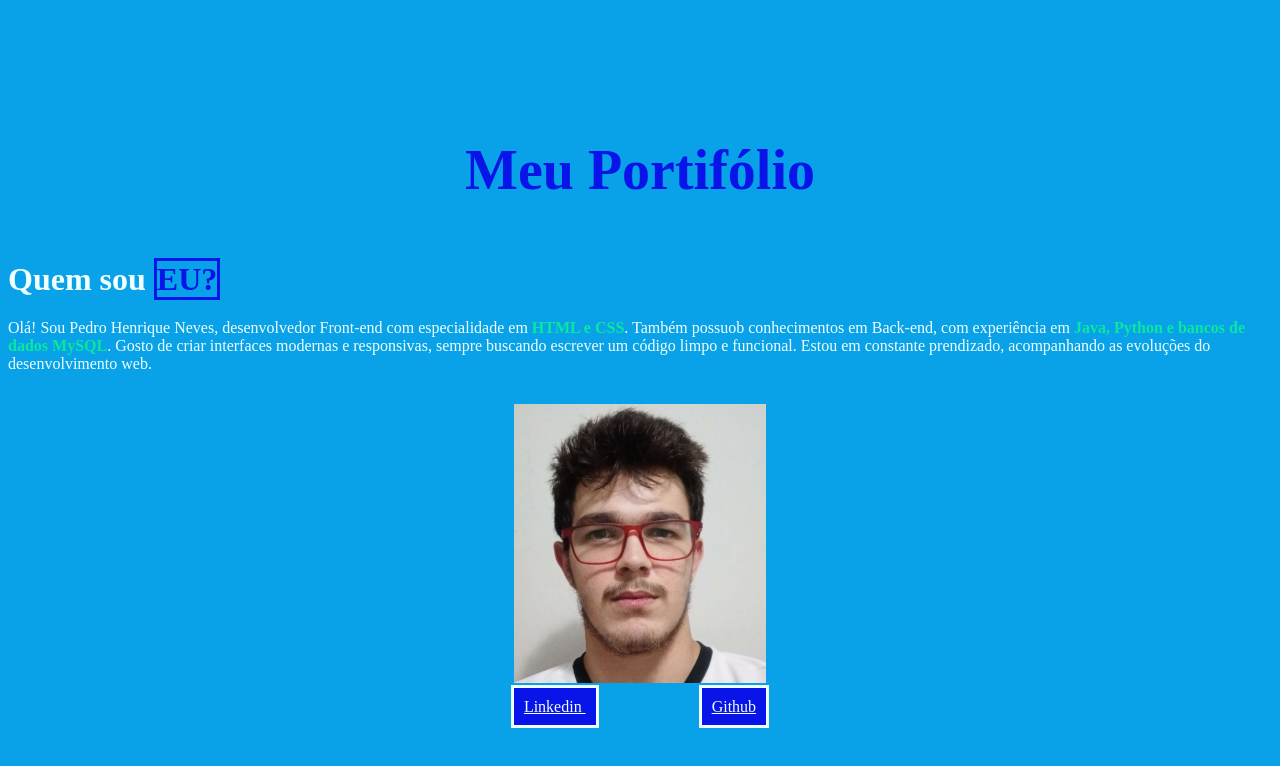
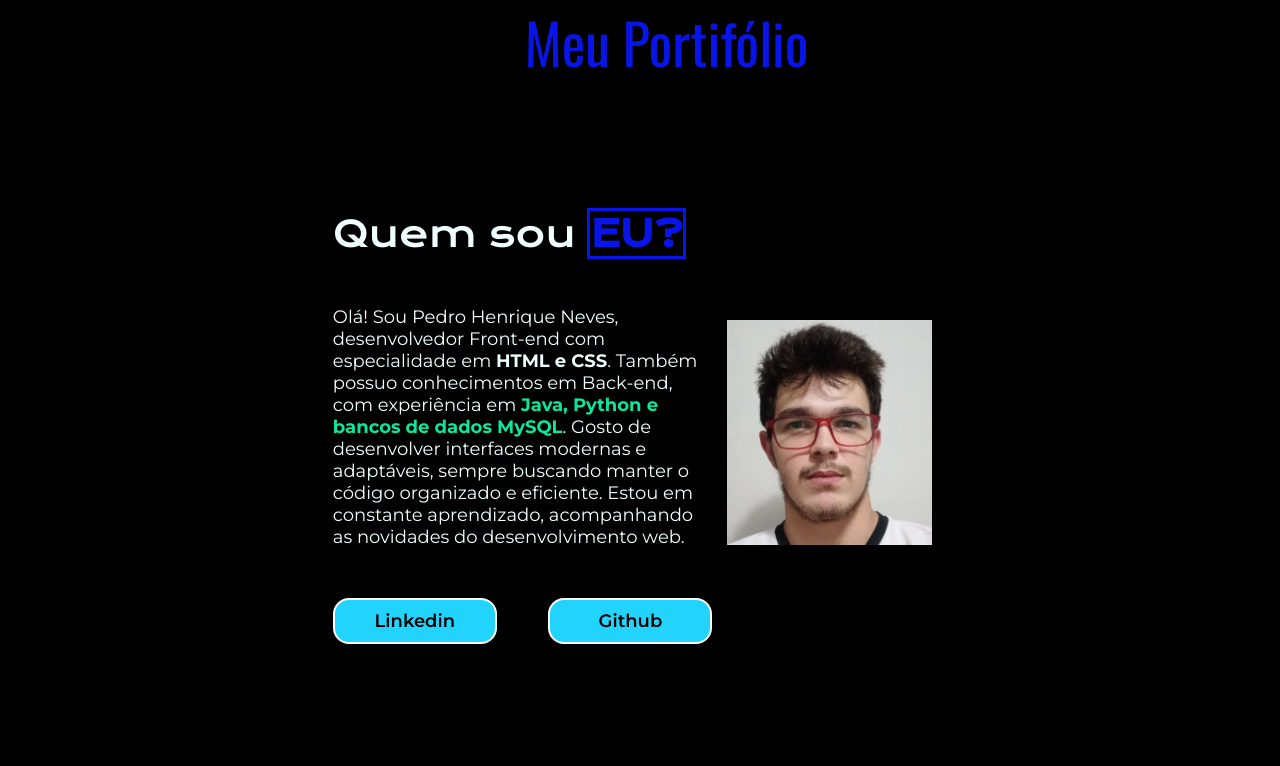
Before and after one commit to PedroHNeves1505/Portifolio, a plain HTML site: page index.html in a window 1280 px wide. Drawn offline with nearby package versions, Linux system fonts and the light colour scheme.

Commit message:
atualiza portifolio

```diff
--- a/index.html
+++ b/index.html
@@ -12,20 +12,22 @@
 
 <body class="container">
     <header>
-        <h1 class="portifolio"> Meu Portifólio </h1>
+        <h1 class="container__titulo"> Meu Portifólio </h1>
     </header>
 
-    <main>
-        <h1 class="titulotexto"> Quem sou <strong class="titulotextostrong">EU?</strong> </h1>
-        <p> Olá! Sou Pedro Henrique Neves, desenvolvedor Front-end com especialidade em <strong class="habilidades">HTML e CSS</strong>. Também possuob conhecimentos em Back-end, com experiência em <strong class="habilidades">Java, Python e bancos de dados MySQL</strong>. Gosto de criar interfaces modernas e responsivas, sempre buscando escrever um código limpo e funcional. Estou em constante
-        prendizado, acompanhando as evoluções do desenvolvimento web.
-        </p>
-        <img class="foto"  src="./Imagens/InShot_20250522_202120206.jpg" alt="Minha foto">
+    <main class="apresentacao">
+        <section class="apresentacao__conteudo">
+            <h1 class="apresentacao__conteudo__titulo"> Quem sou <strong class="apresentacao__conteudo__titulo__strong">EU?</strong> </h1>
+            <p class="apresentacao__conteudo__texto"> Olá! Sou Pedro Henrique Neves, desenvolvedor Front-end com especialidade em <strong class="habilidades">HTML e CSS</strong>. Também possuo conhecimentos em Back-end, com experiência em <strong class="apresentacao__conteudo__texto__habilidades">Java, Python e bancos de dados MySQL</strong>. Gosto de desenvolver interfaces modernas e adaptáveis, sempre buscando manter o código organizado e eficiente. Estou em constante aprendizado, acompanhando as novidades do desenvolvimento web.</p>
+            <div class="apresentacao__links">
+                <a  class="apresentacao__links__link"  href="https://www.linkedin.com/in/pedro-henrique-neves-5a3148306/"> Linkedin </a>
+                <a  class="apresentacao__links__link"  href="https://github.com/PedroHNeves1505"> Github </a>
+            </div>
+        </section>
+            <img class="apresentacao__foto"  src="./Imagens/InShot_20250522_202120206.jpg" alt="Minha foto">
     </main>
 
     <footer>
-        <a  class="linkedin"  href="https://www.linkedin.com/in/pedro-henrique-neves-5a3148306/"> Linkedin </a>
-        <a  class="github"  href="https://github.com/PedroHNeves1505"> Github </a>
     </footer>
 </body>
 
--- a/style.css
+++ b/style.css
@@ -1,49 +1,94 @@
-.portifolio{
-    color: #0915E8;
+@import url('https://fonts.googleapis.com/css2?family=Krona+One&family=Montserrat:ital,wght@0,100..900;1,100..900&family=Oswald:wght@200..700&display=swap');
+
+* {
+    margin: 0;
+    padding: 0;
 }
 
 .container {
-    background-color: #09A2E8;
+    box-sizing: border-box;
+    background-color: #000000;
     color: #f0ffff;
-     display: flex;
-    flex-direction: column;
-    align-items: center;
-    justify-content: center;
     height: 100vh;
+    justify-content: space-between;
 }
 
-.portifolio{
+.container__titulo{
+    color: #0915E8;
+    margin-left: 41%;
     font-size: 350%;
-    font-family: 'Merriweather', serif;
+    font-family: "Oswald", sans-serif;
+    font-optical-sizing: auto;
+    font-weight: 400;
+    font-style: normal;
 }
 
-.titulotextostrong{
+.apresentacao {
+    display: flex;
+    align-items: center;
+    margin: 10%;
+}
+
+.apresentacao__conteudo {
+    margin-left: 20%;
+    width: 430px;
+    display: flex;
+    flex-direction: column;
+    gap: 40px;
+}
+
+.apresentacao__conteudo__texto {
+    margin-top: 10px;
+    font-size: 18px;
+    font-family: "Montserrat", sans-serif;
+    font-optical-sizing: auto;
+    font-weight: 400;
+    font-style: normal;
+}
+
+.apresentacao__conteudo__titulo {
+    font-size: 36px;
+    font-family: "Krona One", sans-serif;
+    font-weight: 400;
+    font-style: normal;
+}
+
+.apresentacao__conteudo__titulo__strong{
     color: #0915E8;
     border: 3px, solid,  #0915E8;
 }
 
-.habilidades{
+.apresentacao__conteudo__texto__habilidades{
     color: #09E89C;
 }
 
-.foto{
+.apresentacao__foto{
     width: 20%;
     padding: 15px;
     display: block;
     margin: 0 auto;
+    margin-right: 20%;
 }
 
-.linkedin{
-    color: #F0FFFF;
-    border: 3px, solid, #F0FFFF;
-    padding: 10px;
-    background-color: #0915E8;
-    margin-right: 100px;
+.apresentacao__links {
+    display: flex;
+    justify-content: space-between;
 }
 
-.github{
-    color: #F0FFFF;
-    border: 3px, solid, #F0FFFF;
-    padding: 10px;
-    background-color: #0915E8;
+
+.apresentacao__links__link {
+    background-color: #22D4FD;
+    width: 160px;
+    text-align: center;
+    border-radius: 16px;
+    font-size: 18px;
+    padding: 10px 0;
+    text-decoration: none;
+    color: #000000;
+    font-family: "Montserrat", sans-serif;
+    font-optical-sizing: auto;
+    font-weight: 600;
+    font-style: normal;
+    border: 2px solid white;
+    margin: 10px 0;
 }
```
Also changed, not shown: 1 other file.
